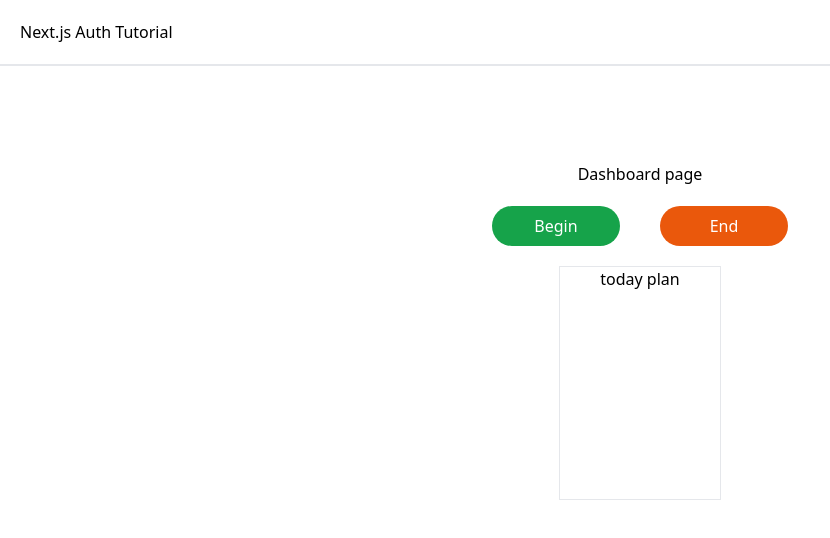
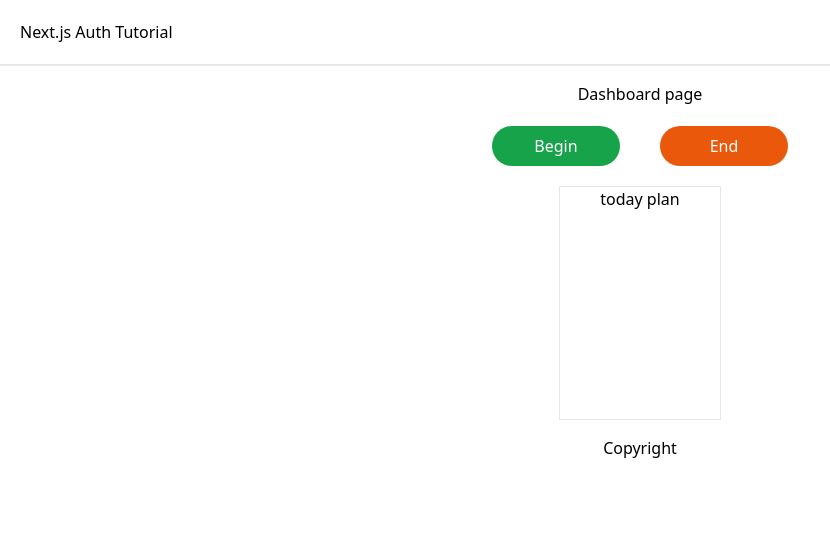
Before and after one commit to Takashi-Matsumura/vercel-clerkauth, a Next.js app: page /dashboard in a window 1280 px wide. Shown: the top 538 px of the page, without its empty margins (0-830 px from the left). Built offline with nearby package versions, Linux system fonts and the light colour scheme; no server answers.

Commit message:
Update layout styling and add copyright footer

```diff
--- a/app/layout.tsx
+++ b/app/layout.tsx
@@ -21,9 +21,12 @@ export default function RootLayout({
       <html lang="en">
         <body className="min-h-screen ">
           <Nav />
-          <div className="flex flex-col items-center justify-between p-24">
+          <div className="flex flex-col items-center justify-between p-4">
             {children}
           </div>
+          <footer className="flex justify-center items-center">
+            Copyright
+          </footer>
         </body>
       </html>
     </ClerkProvider>
```
